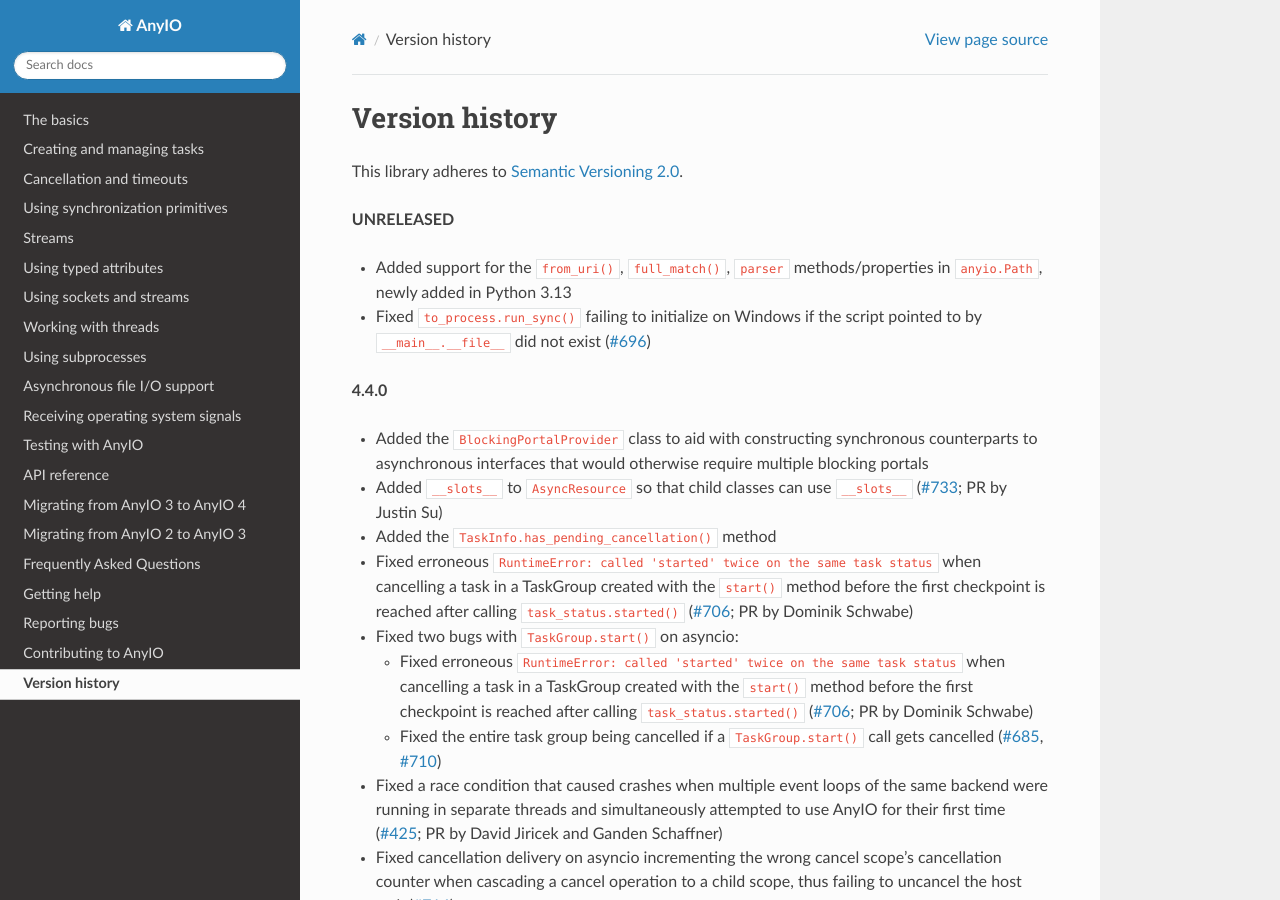
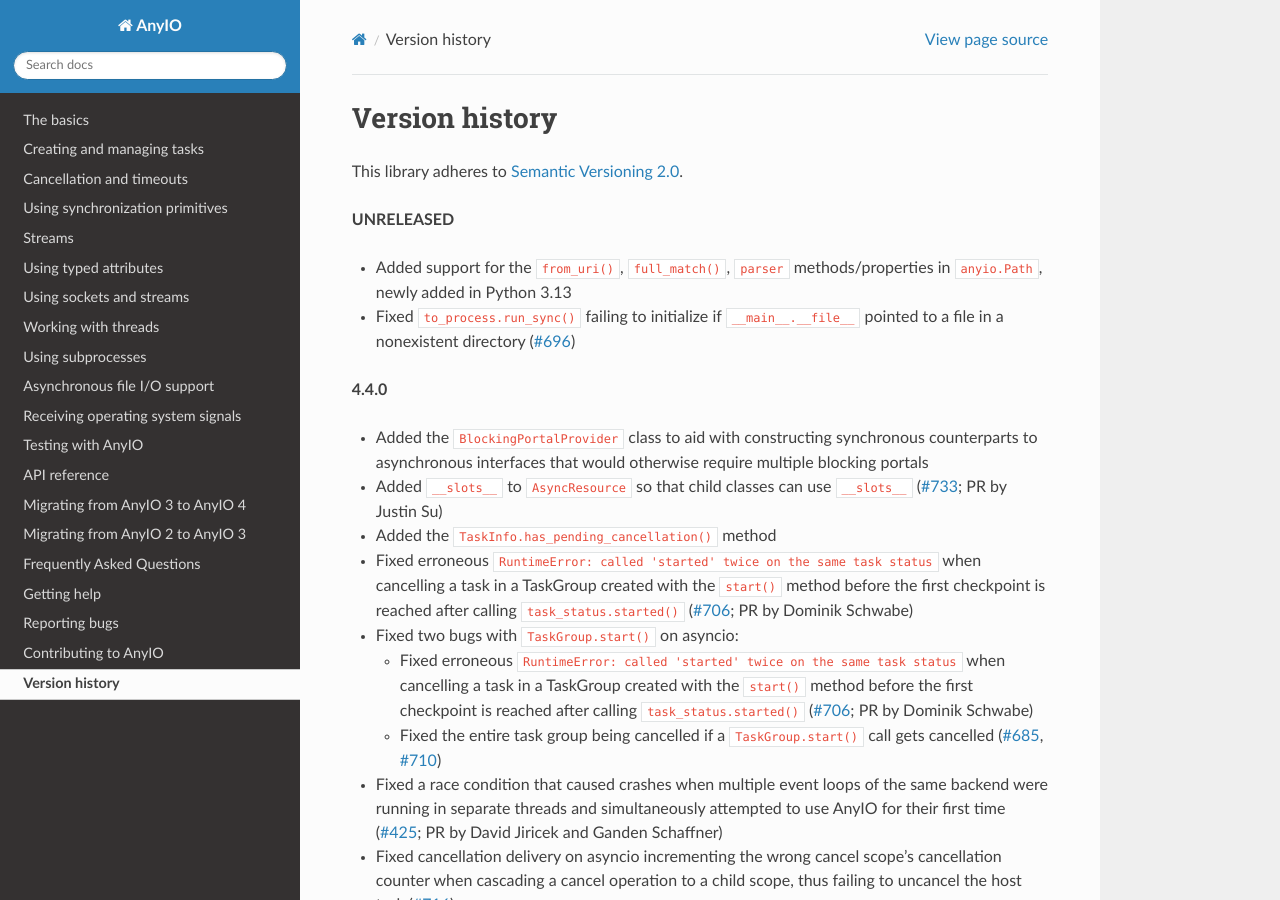
Before and after one commit to agronholm/anyio, a Sphinx documentation site: the page built from docs/versionhistory.rst, in a window 1280 px wide and 900 px high. Built offline with Sphinx 7.4.7 and the Read the Docs theme 2.0.0, drawn with Linux system fonts in a browser that asks for light colours; the version number could not be read and is left out.

Commit message:
Corrected the changelog entry

```diff
--- a/docs/versionhistory.rst
+++ b/docs/versionhistory.rst
@@ -7,8 +7,8 @@ This library adheres to `Semantic Versioning 2.0 <http://semver.org/>`_.
 
 - Added support for the ``from_uri()``, ``full_match()``, ``parser`` methods/properties
   in ``anyio.Path``, newly added in Python 3.13
-- Fixed ``to_process.run_sync()`` failing to initialize on Windows if the script pointed
-  to by ``__main__.__file__`` did not exist
+- Fixed ``to_process.run_sync()`` failing to initialize if ``__main__.__file__`` pointed
+  to a file in a nonexistent directory
   (`#696 <https://github.com/agronholm/anyio/issues/696>`_)
 
 **4.4.0**
```
